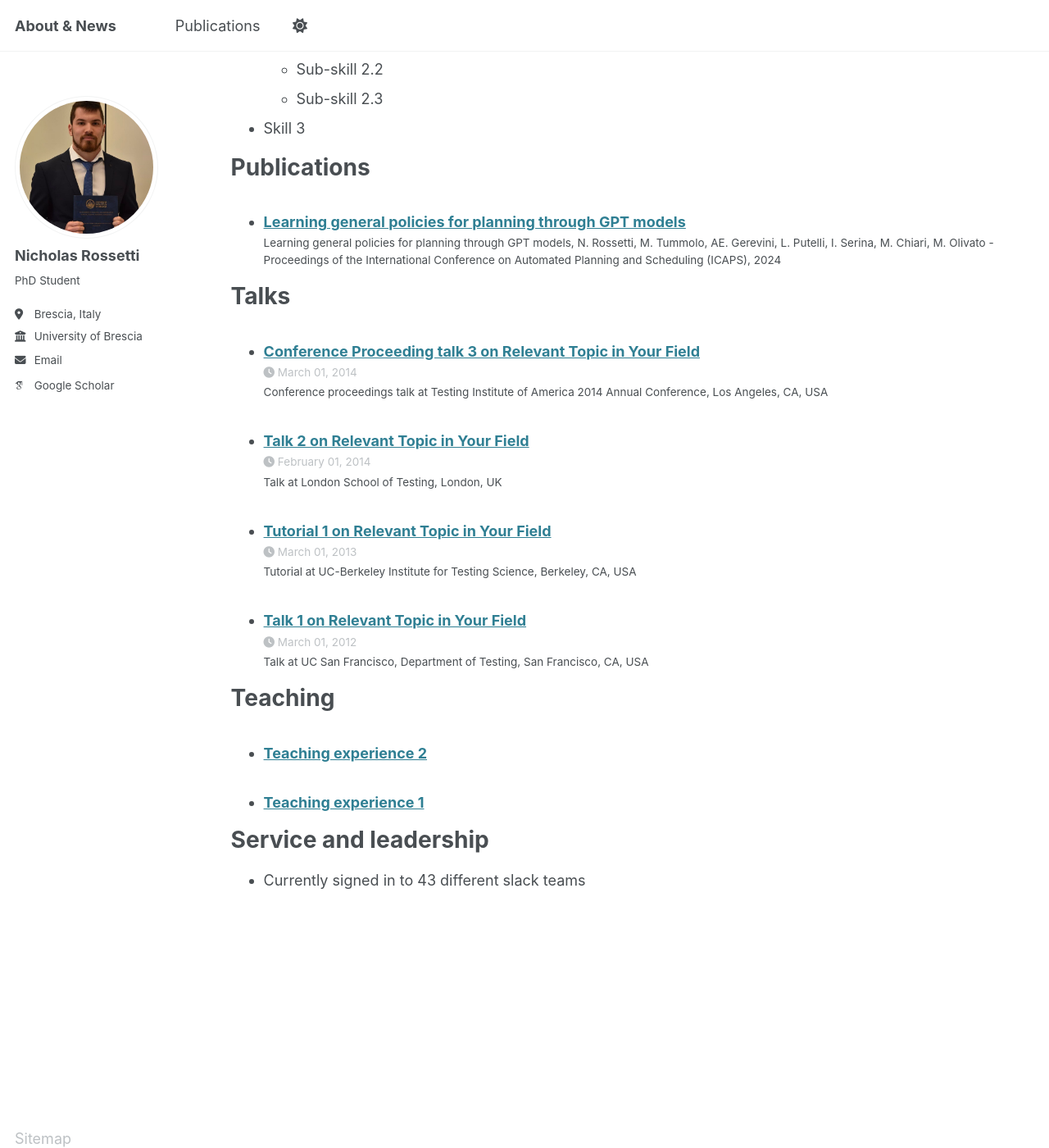
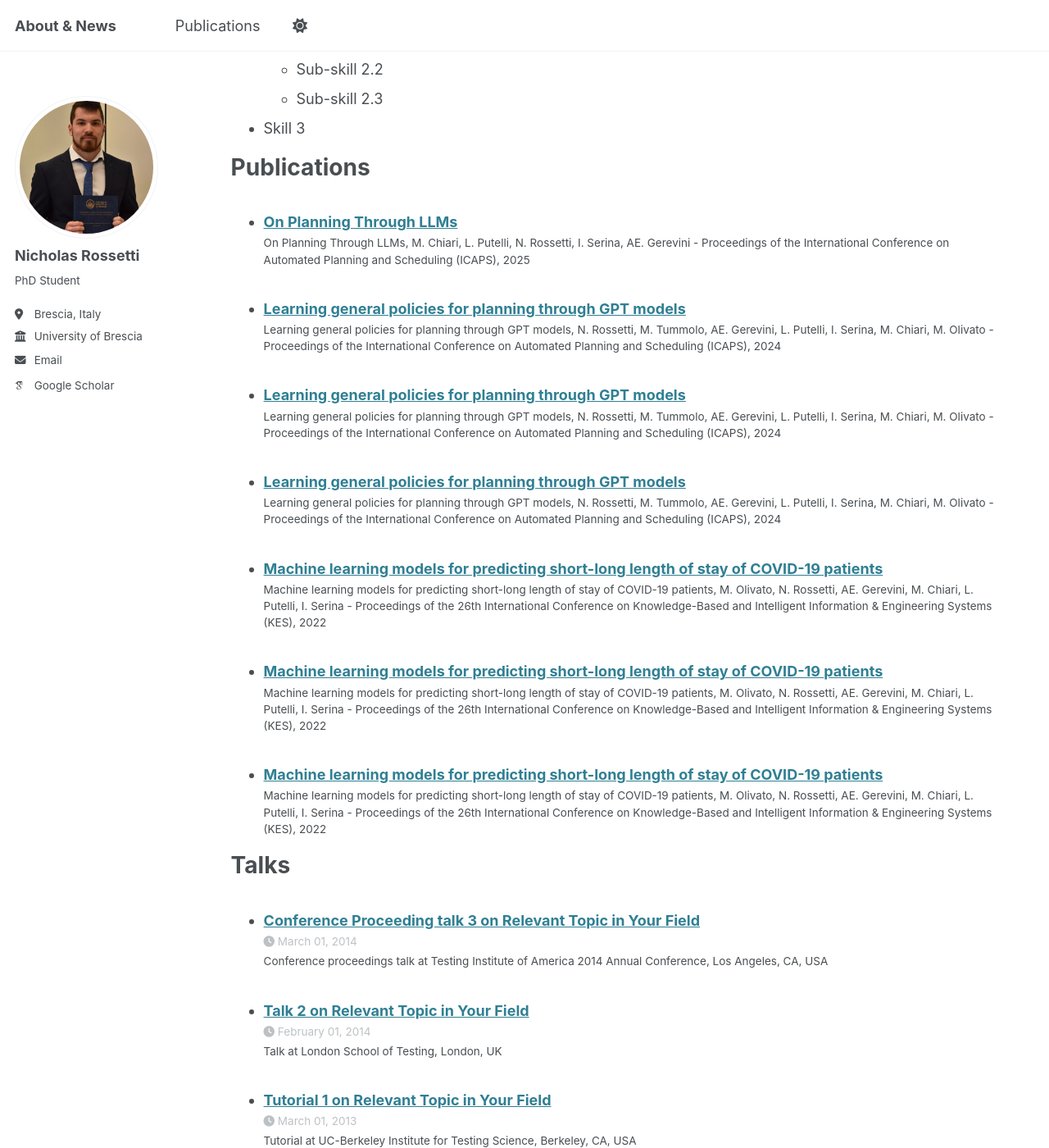
Before and after one commit to nicholasRossetti/nicholasRossetti.github.io, a Jekyll site: the page built from _pages/cv.md, in a window 1280 px wide and 1400 px high, scrolled down 892 px. Shown: the whole window at 82% size. Built offline with Jekyll 4.4.1, drawn with Linux system fonts in a browser that asks for light colours; some web fonts are replaced.

Commit message:
added_news_pubblications

```diff
--- /dev/null
+++ b/_publications/Covid19_KES_2022.md
@@ -0,0 +1,13 @@
+---
+title: "Machine learning models for predicting short-long length of stay of COVID-19 patients"
+collection: publications
+category: conferences
+permalink: 'https://www.sciencedirect.com/science/article/pii/S1877050922010614'
+#excerpt: 'This paper is about the number 1. The number 2 is left for future work.'
+date: 2022-09-07
+venue: ' 26th International Conference on Knowledge-Based and Intelligent Information & Engineering Systems (KES), 2022'
+#slidesurl: 'http://academicpages.github.io/files/slides_plangpt_icaps_2024.pdf'
+paperurl: 'http://academicpages.github.io/files/paper_covid19_kes22.pdf'
+citation: 'Machine learning models for predicting short-long length of stay of COVID-19 patients, M. Olivato, N. Rossetti, AE. Gerevini, M. Chiari, L. Putelli, I. Serina - Proceedings of the 26th International Conference on Knowledge-Based and Intelligent Information & Engineering Systems (KES), 2022'
+---
+This paper presents a machine learning system trained on data from over 6,000 hospitalized patients in northern Italy during the COVID-19 pandemic. The system addresses the challenge of predicting the length of stay for both alive and deceased patients. We introduce a method to handle data from both groups, using information of the outcome of a patient. Additionally, we analyze the most relevant features for predicting the length of stay, providing insights into key factors influencing hospitalization durations.
--- /dev/null
+++ b/_publications/Survey_LLMS_AP_ICAPS_2025.md
@@ -0,0 +1,14 @@
+---
+title: "On Planning Through LLMs"
+collection: publications
+category: conferences
+permalink: 'https://ojs.aaai.org/index.php/ICAPS/article/view/31510'
+excerpt: 'https://ojs.aaai.org/index.php/ICAPS/article/view/31510'
+date: 2025-03-01
+venue: ' International Conference on Automated Planning and Scheduling (ICAPS), 2025'
+#slidesurl: 'http://academicpages.github.io/files/slides_plangpt_icaps_2024.pdf'
+paperurl: 'http://academicpages.github.io/files/paper_plangpt_icaps25.pdf'
+citation: 'On Planning Through LLMs, M. Chiari, L. Putelli, N. Rossetti, I. Serina, AE. Gerevini - Proceedings of the International Conference on Automated Planning and Scheduling (ICAPS), 2025'
+---
+
+This paper reviews recent research on using Large Language Models (LLMs) for automated planning tasks. In these studies, LLMs are typically given a planning domain along with an initial state and a goal, and asked to generate a sequence of actions (a plan) that solves the problem. While the setup is similar across studies, they vary in the models used, the information provided, whether symbolic planners are used, and how results are evaluated. We summarize the main research trends, notable findings, and current challenges in evaluating LLMs’ planning abilities.
```
Also changed, not shown: _pages/about.md (+4 -0 lines), _publications/Covid19_KES_2022 copy 2.md (added, +13 -0 lines), _publications/Covid19_KES_2022 copy.md (added, +13 -0 lines), _publications/PlanGPT_ICAPS_2024 copy 3.md (added, +14 -0 lines), _publications/PlanGPT_ICAPS_2024 copy.md (added, +14 -0 lines), 2 other files.
